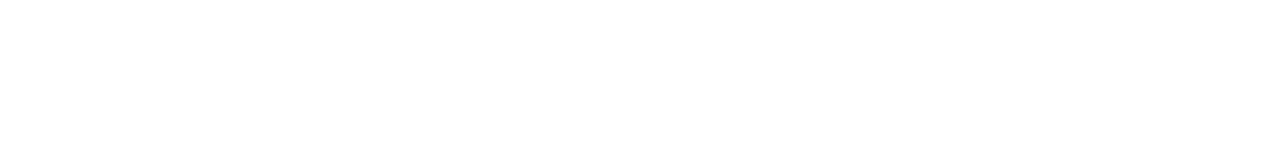
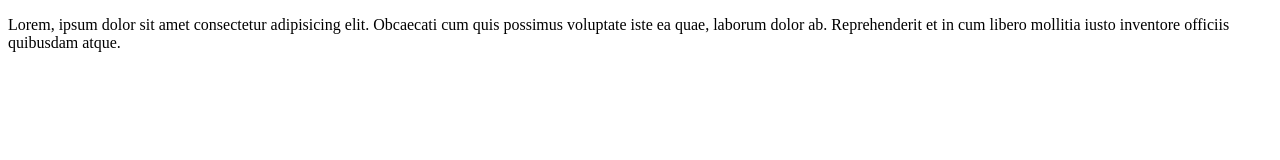
Before and after one commit to muhmdan/courier, a plain HTML site: page index.html in a window 1280 px wide. Drawn offline with Linux system fonts and the light colour scheme.

Commit message:
paragraph added

```diff
--- a/index.html
+++ b/index.html
@@ -6,6 +6,6 @@
     <title>Document</title>
 </head>
 <body>
-
+    <p>Lorem, ipsum dolor sit amet consectetur adipisicing elit. Obcaecati cum quis possimus voluptate iste ea quae, laborum dolor ab. Reprehenderit et in cum libero mollitia iusto inventore officiis quibusdam atque.</p>
 </body>
 </html>
```
